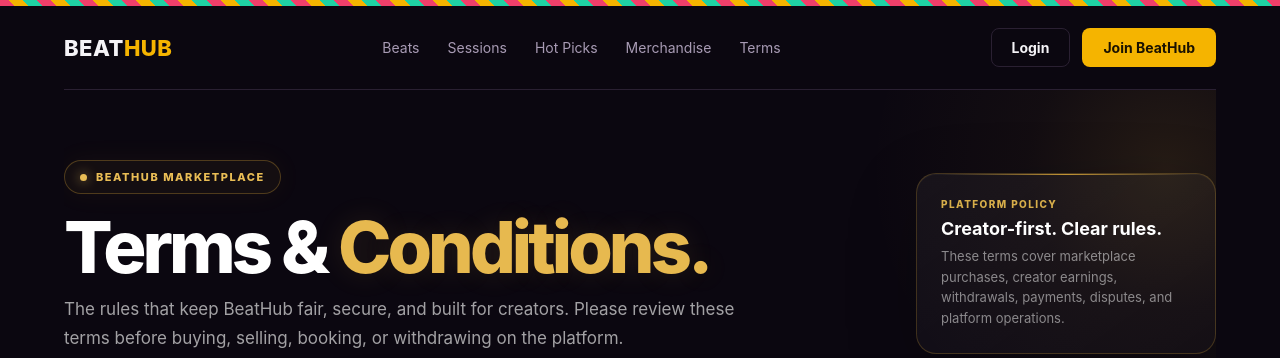
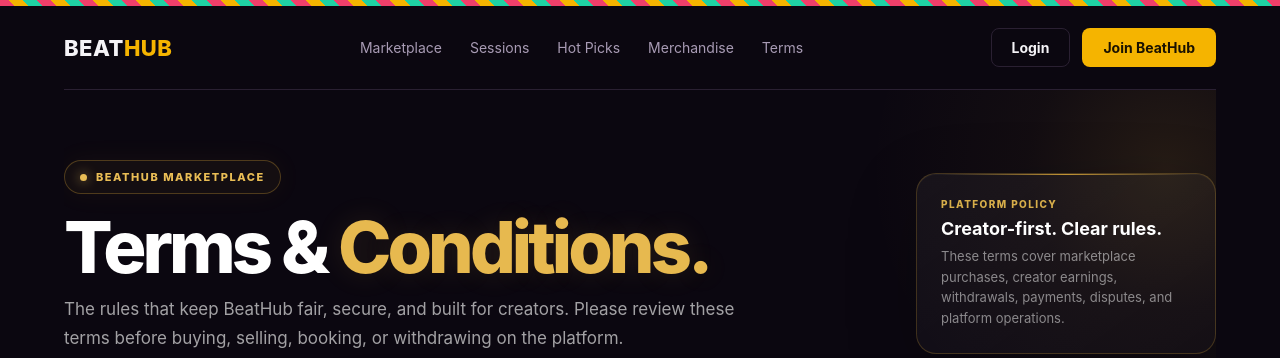
Before and after one commit to beathubonline-arch/Beat-Hub, a FastAPI app: page /terms in a window 1280 px wide. Shown: the top 358 px of the page. Run offline with FastAPI, Linux system fonts and the light colour scheme.

Commit message:
Step 1: Rename Beats navigation label to Marketplace; preserve /beats route and all other functionality.

```diff
--- a/app/templates/base.html
+++ b/app/templates/base.html
@@ -60,7 +60,7 @@
     <nav class="navbar">
       <a href="/" class="brand">BEAT<span class="hub">HUB</span></a>
       <div class="nav-links">
-        <a href="/beats">Beats</a><a href="/sessions">Sessions</a><a href="/hot-picks">Hot Picks</a><a href="/merch">Merchandise</a><a href="/terms">Terms</a>
+        <a href="/beats">Marketplace</a><a href="/sessions">Sessions</a><a href="/hot-picks">Hot Picks</a><a href="/merch">Merchandise</a><a href="/terms">Terms</a>
       </div>
       <div class="nav-actions">
         {% if current_user %}
```
